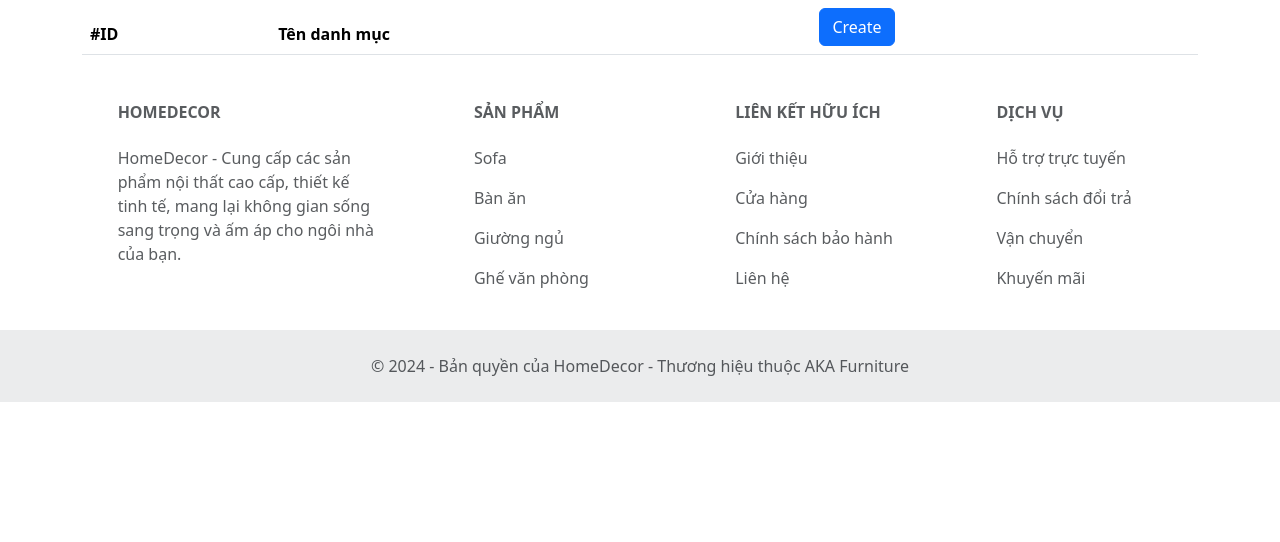
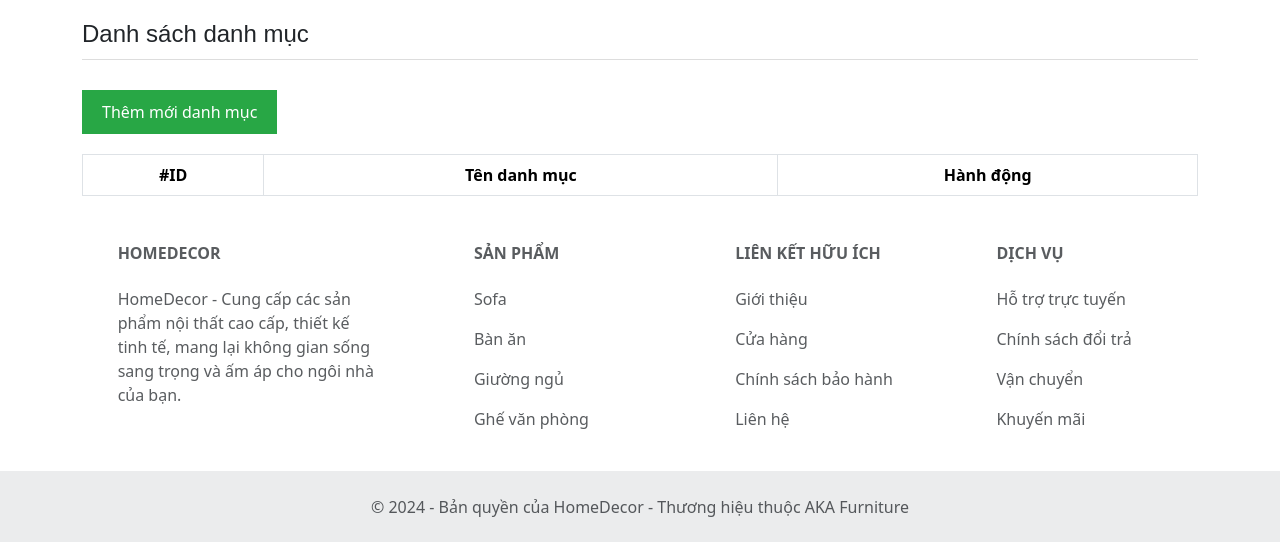
Before and after one commit to pnminh52/HomeDecor_PRO1014_Final, a PHP site: page /homedecorfinal/admin/?ctl=listdm in a window 1280 px wide. Shown: the part 97-639 px from the top of the page. Run offline with PHP 8.4, Linux system fonts and the light colour scheme; data that the repository does not hold is empty; some libraries are stand-ins or nearby versions.

Commit message:
ui update

```diff
--- a/controllers/Admin/AdminCategoryController.php
+++ b/controllers/Admin/AdminCategoryController.php
@@ -39,12 +39,12 @@ class AdminCategoryController {
        $products = (new Product)-> listProductCategory($id);
        if($products){
         $_SESSION['message']="Không thể xóa danh mục có sản phẩm";
-        header("location:" . ADMIN_URL . "?ctl_listdm");
+        header("location:" . ADMIN_URL . "?ctl=listdm");
         return;
        }
        (new Category)->delete($id);
        $_SESSION['message']="Xóa danh mục thành công";
-       header("location:" . ADMIN_URL . "?ctl_listdm");
+       header("location:" . ADMIN_URL . "?ctl=listdm");
        return;
     }
 
--- a/views/admin/categories/list.php
+++ b/views/admin/categories/list.php
@@ -1,5 +1,63 @@
 <?php include_once ROOT_DIR . "views/admin/header.php"; ?>
+<style>
+    .cart-header h2 {
+        font-size: 1.5rem !important;
+        font-weight: thin !important;
+        margin: 0;
+        font-family: Arial, sans-serif;
+    }
 
+    .cart-header {
+        display: flex;
+        align-items: center;
+        border-bottom: 1px solid #ddd;
+        padding-bottom: 10px;
+        margin-bottom: 30px;
+        margin-top: 20px;
+    }
+
+
+    .btn {
+        border-radius: 0;
+    }
+
+    .addbtn {
+        background-color: #28a745;
+        margin-bottom: 20px;
+        color: white;
+        padding: 10px 20px;
+        text-decoration: none;
+        display: inline-block;
+    }
+
+    /* Nút "Sửa danh mục" */
+    .btnedit {
+        background-color: #007bff;
+        color: white;
+        padding: 10px 20px;
+        text-decoration: none;
+        display: inline-block;
+    }
+
+    /* Nút "Xóa danh mục" */
+    .btndanger {
+        background-color: rgb(202, 16, 16);
+        color: white;
+        padding: 10px 20px;
+        text-decoration: none;
+        display: inline-block;
+    }
+
+    /* Bảng */
+    .table th, .table td {
+        text-align: center;
+        vertical-align: middle;
+    }
+
+    .table .btn {
+        margin: 0 5px;
+    }
+</style>
 <div class="container">
     <?php if(isset($_SESSION['message']) && $_SESSION['message'] != ''): ?>
         <div class="mt-3 mb-3 alert alert-success">
@@ -7,15 +65,18 @@
         </div>
         <?php unset($_SESSION['message']); // Xóa thông báo sau khi hiển thị ?>
     <?php endif; ?>
+    <div class="cart-header">
+    <h2>Danh sách danh mục </h2>
+    </div>
+    <a href="<?= ADMIN_URL . '?ctl=adddm' ?>" class="addbtn">Thêm mới danh mục </a>
 
-    <table class="table">
-        <thead>
+    <table class="table table-bordered align-middle">
+        <thead class="table">
             <tr>
                 <th scope="col">#ID</th>
                 <th scope="col">Tên danh mục</th>
 
-                <th>
-                    <a href="<?= ADMIN_URL . '?ctl=adddm' ?>" class="btn btn-primary">Create</a>
+                <th scope="col">Hành động
                 </th>
             </tr>
         </thead>
@@ -25,8 +86,8 @@
                     <th scope="row"><?= $cate['id'] ?></th>
                     <td><?= $cate['cate_name'] ?></td>
                     <td>
-                        <a href="<?= ADMIN_URL . '?ctl=editdm&id=' . $cate['id'] ?>" class="btn btn-primary">Sửa</a>
-                        <a href="<?= ADMIN_URL . '?ctl=deletedm&id=' . $cate['id'] ?>" class="btn btn-danger" onclick="return confirm('Bạn có muốn xóa không?')">Xóa</a>
+                        <a href="<?= ADMIN_URL . '?ctl=editdm&id=' . $cate['id'] ?>" class="btnedit ">Sửa danh mục </a>
+                        <a href="<?= ADMIN_URL . '?ctl=deletedm&id=' . $cate['id'] ?>" class="btndanger" onclick="return confirm('Bạn có muốn xóa không?')">Xóa danh mục </a>
                     </td>
                 </tr>
             <?php endforeach; ?>
--- a/views/admin/products/add.php
+++ b/views/admin/products/add.php
@@ -1,6 +1,6 @@
 
 <?php include_once ROOT_DIR . "views/admin/header.php" ?>
-<div class="conteiner">
+<div class="container">
     <form action="<?= ADMIN_URL . '?ctl=storesp'?>" method="post" enctype="multipart/form-data">
         <div class="mb-3">
             <label for="" class="form-label">Tên sản phẩm</label>
--- a/views/admin/products/edit.php
+++ b/views/admin/products/edit.php
@@ -1,6 +1,6 @@
 
 <?php include_once ROOT_DIR . "views/admin/header.php" ?>
-<div class="conteiner">
+<div class="container">
 <?php if(isset($_SESSION['message']) && $_SESSION['message'] != ''): ?>
         <div class="mt-3 mb-3 alert alert-success">
             <?= $_SESSION['message'] ?>
--- a/views/admin/users/edit.php
+++ b/views/admin/users/edit.php
@@ -1,4 +1,4 @@
-<?php include_once ROOT_DIR . "views/admin/header.php"?>
+<!-- <?php include_once ROOT_DIR . "views/admin/header.php"?>
 
 <div class="container mt-5">
     <div class="row justify-content-center">
@@ -37,4 +37,4 @@
       </div>
     </div>
 
-<?php include_once ROOT_DIR . "views/admin/footer.php" ?>
+<?php include_once ROOT_DIR . "views/admin/footer.php" ?> -->
```
Also changed, not shown: views/admin/categories/add.php (+42 -3 lines), views/admin/categories/edit.php (+42 -3 lines), views/admin/dashboard.php (+9 -0 lines), views/admin/products/list.php (+75 -9 lines), views/admin/users/list.php (+40 -10 lines).
